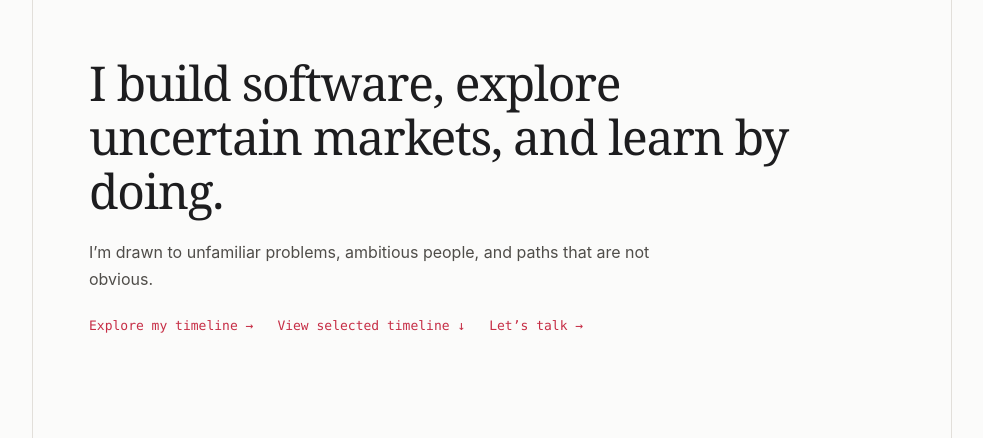
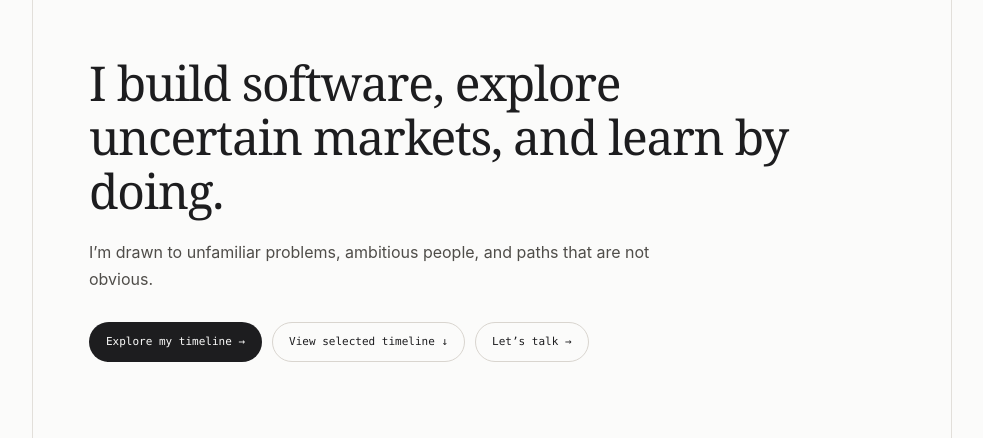
Before and after one commit to vintageplayer/vintageplayer.github.io, an Astro site: page / in a window 1280 px wide. Shown: the part 92-530 px from the top of the page, without its empty margins (148-1131 px from the left). Built offline with nearby package versions, Linux system fonts and the light colour scheme; Astro itself is replaced by a stand-in of ours.

Commit message:
Restore homepage CTA button styling

```diff
--- a/src/pages/index.astro
+++ b/src/pages/index.astro
@@ -13,7 +13,7 @@ const timeline = await getCollection("timeline");
 			I’m drawn to unfamiliar problems, ambitious people, and paths that are not obvious.
 		</p>
 		<nav class="hero-actions" aria-label="Homepage actions">
-			<a href="/timeline/">Explore my timeline →</a>
+			<a class="primary-action" href="/timeline/">Explore my timeline →</a>
 			<a href="#selected-timeline">View selected timeline ↓</a>
 			<a href="#contact">Let’s talk →</a>
 		</nav>
--- a/src/styles/global.css
+++ b/src/styles/global.css
@@ -39,7 +39,11 @@ h1, h2, h3, p { margin-top: 0; }
 .hero { max-width: 730px; padding: 6px 0 52px; }
 .hero h1 { max-width: 700px; margin-bottom: 22px; font: 500 clamp(34px, 5vw, 48px)/1.12 var(--serif); letter-spacing: -.025em; }
 .hero > p { max-width: 590px; margin-bottom: 24px; color: var(--body); font: 400 16px/1.65 var(--sans); }
-.hero-actions { display: flex; flex-wrap: wrap; gap: 12px 24px; color: var(--accent); font-weight: 500; }
+.hero-actions { display: flex; flex-wrap: wrap; gap: 10px; margin-top: 30px; }
+.hero-actions a { display: inline-flex; align-items: center; min-height: 40px; padding: 0 16px; border: 1px solid var(--line); border-radius: 999px; font-size: 11px; font-weight: 500; }
+.hero-actions a:hover { border-color: var(--accent); }
+.hero-actions .primary-action { border-color: transparent; background: var(--text); color: var(--page); }
+.hero-actions .primary-action:hover { border-color: transparent; background: var(--accent); color: var(--page); }
 .home-section { padding: 52px 0; }
 .section-heading { display: flex; align-items: end; justify-content: space-between; gap: 24px; margin-bottom: 32px; }
 .section-heading h2 { margin: 0; font: 500 25px/1.25 var(--serif); }
```
